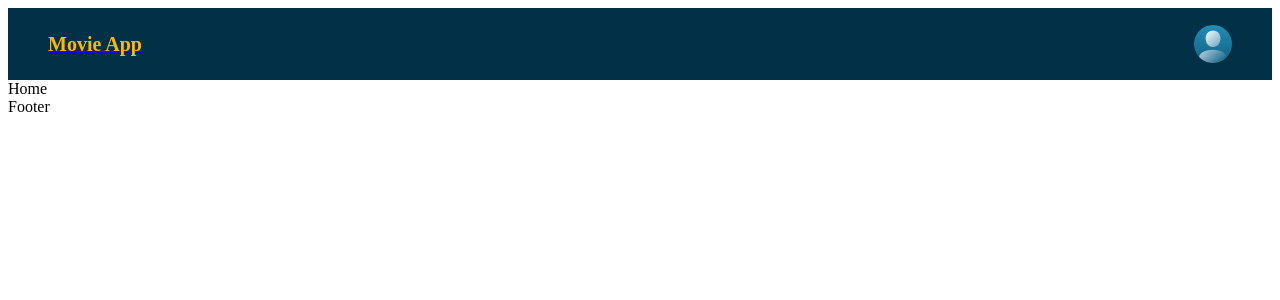
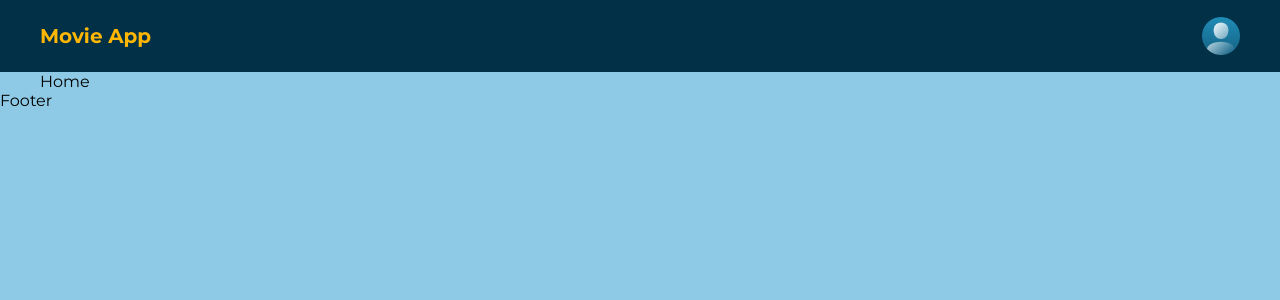
Before and after one commit to zhning1994/movie-rating, a React (Create React App) app: page / in a window 1280 px wide. Shown: the top 300 px of the page. Built offline with nearby package versions, Linux system fonts and the light colour scheme.

Commit message:
setup the style of entire app

```diff
--- a/src/App.scss
+++ b/src/App.scss
@@ -0,0 +1,20 @@
+@import "../src/common/colors.scss";
+
+* {
+  margin: 0;
+  padding: 0;
+  box-sizing: border-box;
+  font-family: "Montserrat", sans-serif;
+}
+
+a {
+  text-decoration: none;
+}
+
+body {
+  background-color: $light-blue;
+}
+
+.container {
+  margin: 0px 40px;
+}
```
